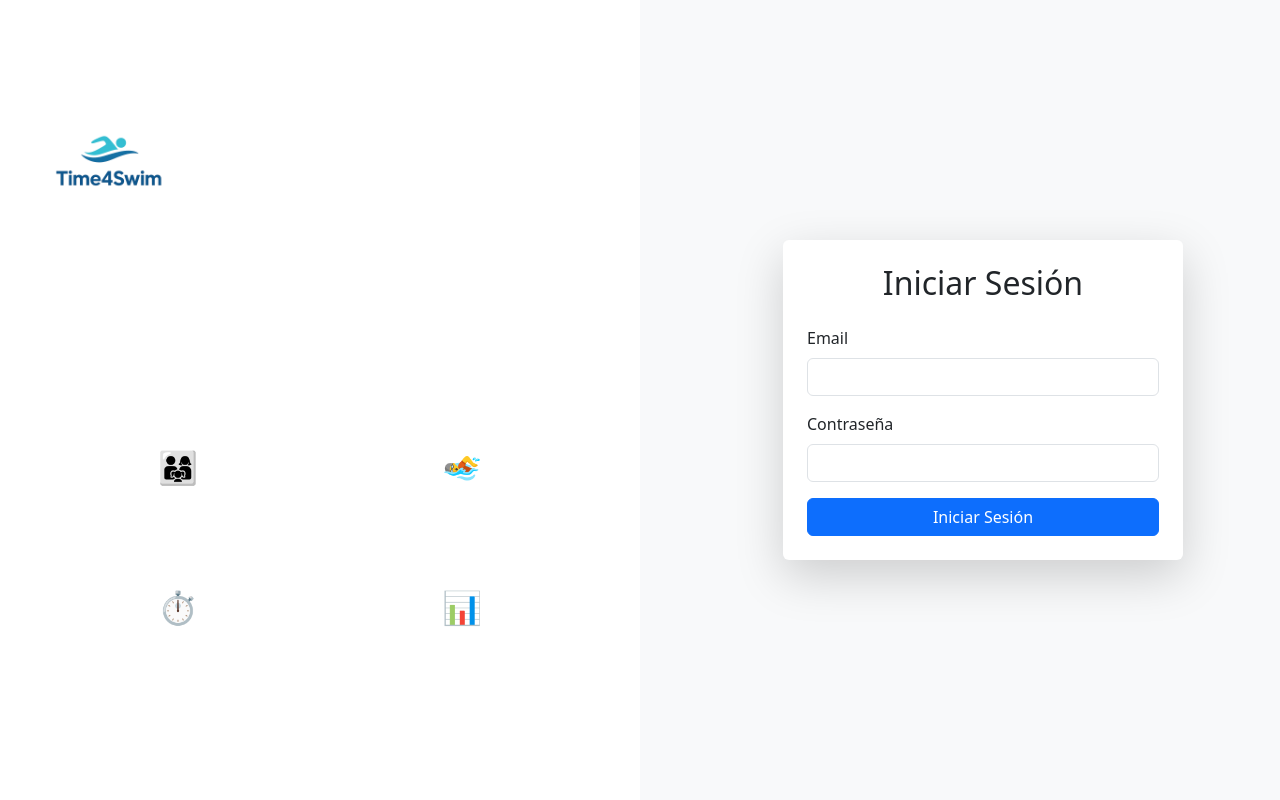
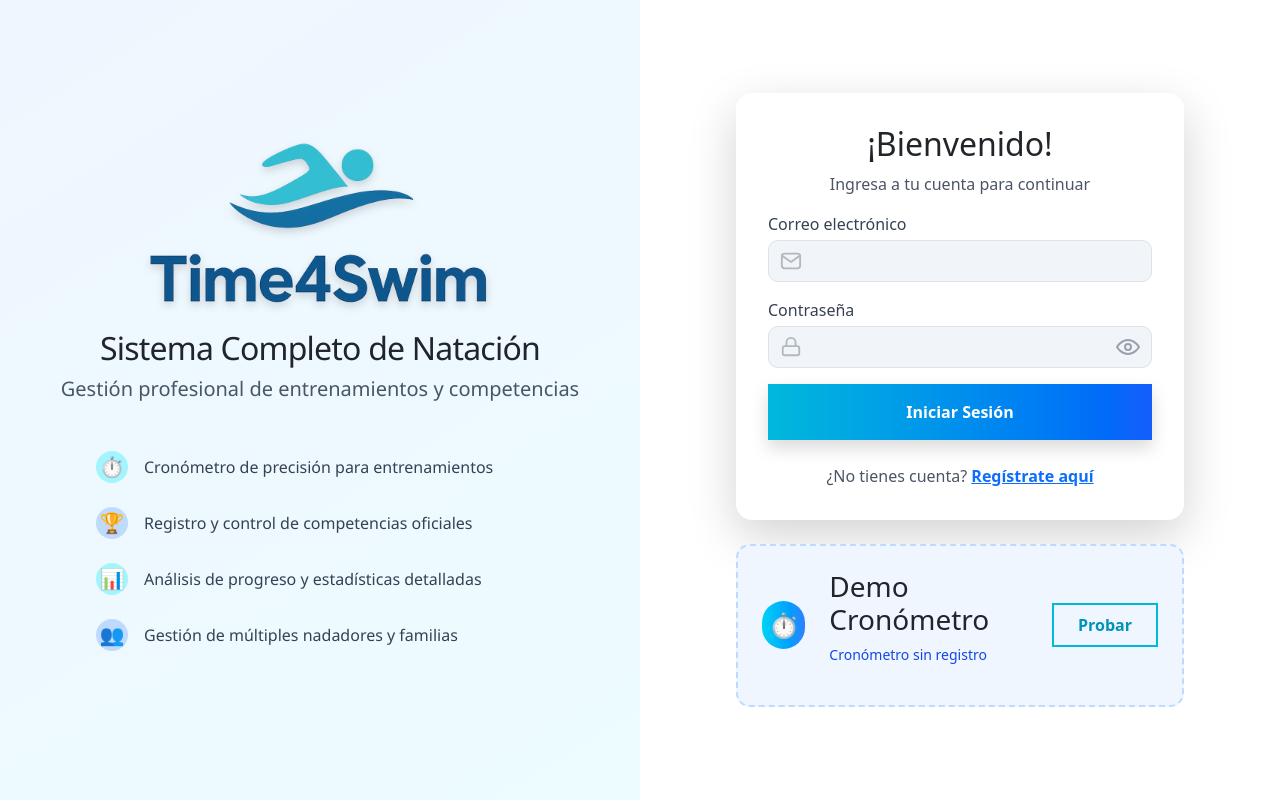
Before and after one commit to alexandercd9-gif/time4swim, a Next.js app: page /login in a window 1280 px wide. Built offline with nearby package versions, Linux system fonts and the light colour scheme.

Commit message:
Mejoras visuales y corrección de errores en la página de login: fuente moderna, tamaño de título, layout, y eliminación de estilos inválidos.

```diff
--- a/src/app/login/page.tsx
+++ b/src/app/login/page.tsx
@@ -1,90 +1,187 @@
-import ModernLoginForm from "@/components/modern-login-form";
-import Image from "next/image";
+"use client";
+
+import { useState } from "react";
 
 export default function LoginPage() {
-  return (
-    <div className="container-fluid vh-100 p-0 login-page">
-      <div className="row g-0 h-100">
-        {/* Columna izquierda - Solo visible en desktop */}
-        <div className="col-lg-6 d-none d-lg-flex login-left-column align-items-center justify-content-center">
-          <div className="text-center text-white px-5">
-            <div className="mb-5">
-              <div className="mb-4">
-                <Image
-                  src="/logo.png"
-                  alt="Time4Swim"
-                  width={120}
-                  height={120}
-                  className="img-fluid"
+  // Estados para email y password
+  const [email, setEmail] = useState("");
+  const [password, setPassword] = useState("");
+  const [showPassword, setShowPassword] = useState(false);
+
+  // Manejo de submit
+  const handleSubmit = (e: React.FormEvent) => {
+    e.preventDefault();
+    // Aquí irá la integración con autenticación y roles
+    alert(`Login: ${email} / ${password}`);
+  };
+
+    return (
+      <div className="min-h-screen flex flex-col md:flex-row bg-gradient-to-br from-blue-50 to-cyan-50">
+        {/* Lado izquierdo */}
+        <div className="flex-1 flex flex-col justify-center items-center px-8 py-12">
+          {/* Solo el logo centrado, tamaño anterior */}
+          <img
+            src="/logo.png"
+            alt="Logo Time4Swim"
+            className="mb-4 w-56 h-auto max-w-lg md:w-72 lg:w-80 xl:w-96 drop-shadow-lg"
+            style={{ objectFit: 'contain' }}
+          />
+          {/* Título y subtítulo con fuente moderna y más arriba */}
+          <div className="-mt-2 mb-6 w-full flex flex-col items-center">
+            <h2 className="text-5xl md:text-7xl font-semibold font-sans tracking-tight text-blue-900 mb-2 text-center" style={{fontFamily: 'Segoe UI, Helvetica Neue, Arial, sans-serif'}}>
+              Sistema Completo de Natación
+            </h2>
+            <p className="text-lg md:text-xl text-gray-600 mb-4 text-center font-normal" style={{fontFamily: 'Segoe UI, Helvetica Neue, Arial, sans-serif'}}>
+              Gestión profesional de entrenamientos y competencias
+            </p>
+          </div>
+          <ul className="space-y-6 w-full max-w-lg" style={{fontFamily: 'Segoe UI, Helvetica Neue, Arial, sans-serif'}}>
+          <li className="flex items-center gap-3">
+            <span className="inline-flex items-center justify-center w-8 h-8 rounded-full bg-cyan-200 text-cyan-700 text-xl">
+              <span role="img" aria-label="cronómetro">⏱️</span>
+            </span>
+            <span className="text-gray-700 font-medium">
+              Cronómetro de precisión para entrenamientos
+            </span>
+          </li>
+          <li className="flex items-center gap-3">
+            <span className="inline-flex items-center justify-center w-8 h-8 rounded-full bg-blue-200 text-blue-700 text-xl">
+              <span role="img" aria-label="trofeo">🏆</span>
+            </span>
+            <span className="text-gray-700 font-medium">
+              Registro y control de competencias oficiales
+            </span>
+          </li>
+          <li className="flex items-center gap-3">
+            <span className="inline-flex items-center justify-center w-8 h-8 rounded-full bg-cyan-200 text-cyan-700 text-xl">
+              <span role="img" aria-label="estadísticas">📊</span>
+            </span>
+            <span className="text-gray-700 font-medium">
+              Análisis de progreso y estadísticas detalladas
+            </span>
+          </li>
+          <li className="flex items-center gap-3">
+            <span className="inline-flex items-center justify-center w-8 h-8 rounded-full bg-blue-200 text-blue-700 text-xl">
+              <span role="img" aria-label="usuarios">👥</span>
+            </span>
+            <span className="text-gray-700 font-medium">
+              Gestión de múltiples nadadores y familias
+            </span>
+          </li>
+        </ul>
+      </div>
+
+      {/* Lado derecho */}
+      <div className="flex-1 flex flex-col justify-center items-center px-8 py-12 bg-white">
+        <div className="w-full max-w-md bg-white rounded-2xl shadow-lg p-8">
+          <h2 className="text-2xl font-bold text-gray-900 mb-2 text-center">¡Bienvenido!</h2>
+          <p className="text-gray-600 text-center mb-6">Ingresa a tu cuenta para continuar</p>
+          <form className="space-y-4" onSubmit={handleSubmit}>
+            {/* Email con icono */}
+            <div>
+              <label className="block text-gray-700 font-medium mb-1" htmlFor="email">
+                Correo electrónico
+              </label>
+              <div className="relative">
+                {/* Icono email SVG outline moderno */}
+                <span className="absolute left-3 top-1/2 transform -translate-y-1/2 pointer-events-none">
+                  <svg xmlns="http://www.w3.org/2000/svg" width="22" height="22" viewBox="0 0 24 24" fill="none" stroke="#b0b8c1" strokeWidth="2" strokeLinecap="round" strokeLinejoin="round">
+                    <rect x="2" y="4" width="20" height="16" rx="3" />
+                    <polyline points="22,6 12,13 2,6" />
+                  </svg>
+                </span>
+                <input
+                  id="email"
+                  type="email"
+                  className="w-full pl-10 pr-4 py-2 rounded-lg border border-gray-200 bg-[#f1f5fa] focus:outline-none focus:ring-2 focus:ring-blue-400 text-gray-800"
+                  value={email}
+                  onChange={e => setEmail(e.target.value)}
+                  autoComplete="email"
+                  required
                 />
               </div>
-              <h1 className="display-4 fw-bold mb-3">Time4Swim</h1>
-              <p className="lead fs-3 mb-4">Sistema Profesional de Gestión Acuática</p>
             </div>
-
-            <div className="row g-4 mt-5">
-              <div className="col-6">
-                <div className="text-center">
-                  <div className="feature-icon rounded-circle d-inline-flex align-items-center justify-content-center mb-3">
-                    <span className="fs-2">👨‍👩‍👧</span>
-                  </div>
-                  <h6>Para Padres</h6>
-                  <small className="text-white-50">Seguimiento de progreso</small>
-                </div>
-              </div>
-              <div className="col-6">
-                <div className="text-center">
-                  <div className="feature-icon rounded-circle d-inline-flex align-items-center justify-content-center mb-3">
-                    <span className="fs-2">🏊</span>
-                  </div>
-                  <h6>Para Clubes</h6>
-                  <small className="text-white-50">Gestión de nadadores</small>
-                </div>
-              </div>
-              <div className="col-6">
-                <div className="text-center">
-                  <div className="feature-icon rounded-circle d-inline-flex align-items-center justify-content-center mb-3">
-                    <span className="fs-2">⏱️</span>
-                  </div>
-                  <h6>Cronómetro</h6>
-                  <small className="text-white-50">Precisión profesional</small>
-                </div>
-              </div>
-              <div className="col-6">
-                <div className="text-center">
-                  <div className="feature-icon rounded-circle d-inline-flex align-items-center justify-content-center mb-3">
-                    <span className="fs-2">📊</span>
-                  </div>
-                  <h6>Estadísticas</h6>
-                  <small className="text-white-50">Análisis detallado</small>
-                </div>
+            {/* Contraseña con icono */}
+            <div>
+              <label className="block text-gray-700 font-medium mb-1" htmlFor="password">
+                Contraseña
+              </label>
+              <div className="relative">
+                {/* Icono candado SVG outline moderno */}
+                <span className="absolute left-3 top-1/2 transform -translate-y-1/2 pointer-events-none">
+                  <svg xmlns="http://www.w3.org/2000/svg" width="22" height="22" viewBox="0 0 24 24" fill="none" stroke="#b0b8c1" strokeWidth="2" strokeLinecap="round" strokeLinejoin="round">
+                    <rect x="3" y="11" width="18" height="10" rx="2" />
+                    <path d="M7 11V7a5 5 0 0 1 10 0v4" />
+                  </svg>
+                </span>
+                <input
+                  id="password"
+                  type={showPassword ? "text" : "password"}
+                  className="w-full pl-10 pr-12 py-2 rounded-lg border border-gray-200 bg-[#f1f5fa] focus:outline-none focus:ring-2 focus:ring-blue-400 text-gray-800"
+                  value={password}
+                  onChange={e => setPassword(e.target.value)}
+                  autoComplete="current-password"
+                  required
+                />
+                {/* Icono ojito outline moderno */}
+                <button
+                  type="button"
+                  className="absolute right-3 top-1/2 transform -translate-y-1/2 text-gray-400 hover:text-blue-500 transition"
+                  style={{ padding: 0, background: 'none', border: 'none', lineHeight: 0 }}
+                  onClick={() => setShowPassword(!showPassword)}
+                  tabIndex={-1}
+                  aria-label={showPassword ? "Ocultar contraseña" : "Mostrar contraseña"}
+                >
+                  {showPassword ? (
+                    // Ojito cerrado (outline)
+                    <svg xmlns="http://www.w3.org/2000/svg" width="24" height="24" viewBox="0 0 24 24" fill="none" stroke="currentColor" strokeWidth="2" strokeLinecap="round" strokeLinejoin="round" className="feather feather-eye-off">
+                      <path d="M17.94 17.94A10.06 10.06 0 0 1 12 19c-5 0-9.27-3.11-10.94-7.5a1.5 1.5 0 0 1 0-1c.46-1.18 1.13-2.28 1.98-3.23" />
+                      <path d="M1 1l22 22" />
+                      <path d="M9.53 9.53A3 3 0 0 0 12 15a3 3 0 0 0 2.47-5.47" />
+                      <path d="M12 5c5 0 9.27 3.11 10.94 7.5a1.5 1.5 0 0 1 0 1c-.46 1.18-1.13 2.28-1.98 3.23" />
+                    </svg>
+                  ) : (
+                    // Ojito abierto (outline)
+                    <svg xmlns="http://www.w3.org/2000/svg" width="24" height="24" viewBox="0 0 24 24" fill="none" stroke="currentColor" strokeWidth="2" strokeLinecap="round" strokeLinejoin="round" className="feather feather-eye">
+                      <path d="M1 12s4-7 11-7 11 7 11 7-4 7-11 7-11-7-11-7z" />
+                      <circle cx="12" cy="12" r="3" />
+                    </svg>
+                  )}
+                </button>
               </div>
             </div>
+            <button
+              type="submit"
+              className="w-full py-3 rounded-lg bg-gradient-to-r from-cyan-500 to-blue-600 text-white font-bold text-lg shadow hover:from-cyan-600 hover:to-blue-700 transition"
+            >
+              Iniciar Sesión
+            </button>
+          </form>
+          <div className="text-center mt-4">
+            <span className="text-gray-600">¿No tienes cuenta? </span>
+            <a href="#" className="text-blue-600 font-semibold hover:underline">Regístrate aquí</a>
           </div>
         </div>
-
-        {/* Columna derecha - Siempre visible */}
-        <div className="col-12 col-lg-6 d-flex align-items-center justify-content-center bg-light">
-          <div className="w-100 px-3 px-lg-5" style={{maxWidth: '450px'}}>
-            {/* Logo en móvil */}
-            <div className="text-center d-lg-none mb-5">
-              <div className="mb-3">
-                <Image
-                  src="/logo.png"
-                  alt="Time4Swim"
-                  width={80}
-                  height={80}
-                  className="img-fluid"
-                />
-              </div>
-              <h1 className="display-5 fw-bold text-primary mb-2">Time4Swim</h1>
-              <p className="text-muted">Sistema de Gestión Acuática</p>
+        {/* Demo Cronómetro */}
+        <div className="w-full max-w-md mt-6 border-2 border-dashed border-blue-200 rounded-xl bg-blue-50 p-6 flex items-center justify-between">
+          <div className="flex items-center gap-4">
+            <span className="inline-flex items-center justify-center w-12 h-12 rounded-full bg-gradient-to-r from-cyan-400 to-blue-500 text-white text-2xl">
+              <span role="img" aria-label="cronómetro">⏱️</span>
+            </span>
+            <div>
+              <h3 className="text-base font-bold text-blue-900">Demo Cronómetro</h3>
+              <p className="text-blue-700 text-sm">Cronómetro sin registro</p>
             </div>
-
-            <ModernLoginForm />
           </div>
+          <button
+            type="button"
+            className="px-6 py-2 rounded-lg border-2 border-cyan-500 text-cyan-600 font-semibold hover:bg-gradient-to-r hover:from-cyan-500 hover:to-blue-600 hover:text-white transition"
+            onClick={() => alert('Demo Cronómetro')}
+          >
+            Probar
+          </button>
         </div>
       </div>
     </div>
-  )
+  );
 }
```
Also changed, not shown: src/app/globals.css (+28 -0 lines), public/logo.png, public/logo_cortado.png (deleted).
